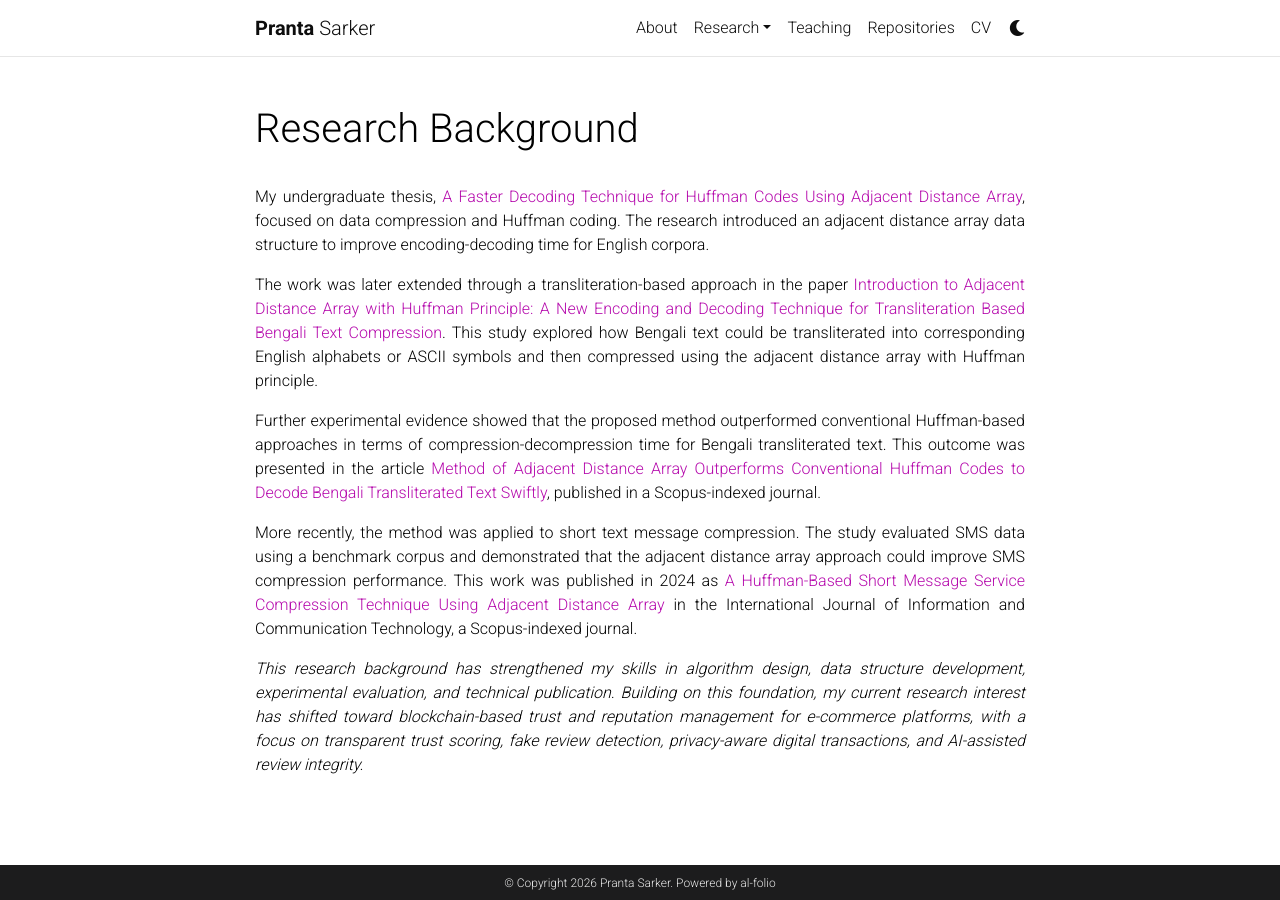
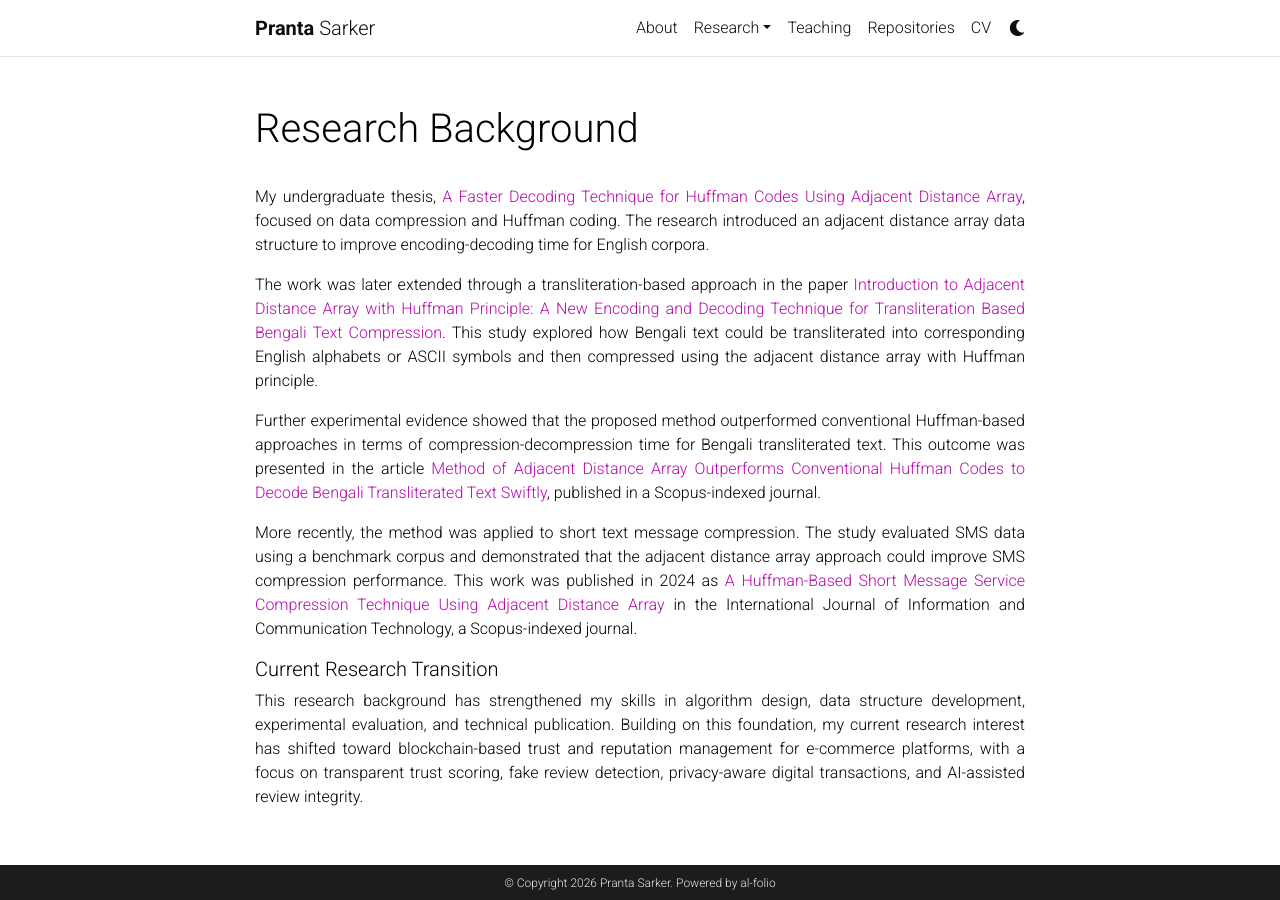
Before and after one commit to psarkerbd/psarkerbd.github.io, a Jekyll site: the page built from _pages/background.md, in a window 1280 px wide. Built offline with Jekyll 4.4.1, drawn with Linux system fonts in a browser that asks for light colours; comment, search, counter and statistics services are not loaded; a style sheet for code colours, icons or effects is not loaded.

Commit message:
Update background.md

```diff
--- a/_pages/background.md
+++ b/_pages/background.md
@@ -17,6 +17,9 @@ Further experimental evidence showed that the proposed method outperformed conve
 <p style="text-align: justify">
 More recently, the method was applied to short text message compression. The study evaluated SMS data using a benchmark corpus and demonstrated that the adjacent distance array approach could improve SMS compression performance. This work was published in 2024 as <a href = "https://www.inderscienceonline.com/doi/abs/10.1504/IJICT.2024.140309">A Huffman-Based Short Message Service Compression Technique Using Adjacent Distance Array</a> in the International Journal of Information and Communication Technology, a Scopus-indexed journal.
 </p>
-<p style="text-align: justify; font-style: italic">
+
+
+<h5>Current Research Transition</h5>
+<p style="text-align: justify;">
 This research background has strengthened my skills in algorithm design, data structure development, experimental evaluation, and technical publication. Building on this foundation, my current research interest has shifted toward blockchain-based trust and reputation management for e-commerce platforms, with a focus on transparent trust scoring, fake review detection, privacy-aware digital transactions, and AI-assisted review integrity.
 </p>
```
